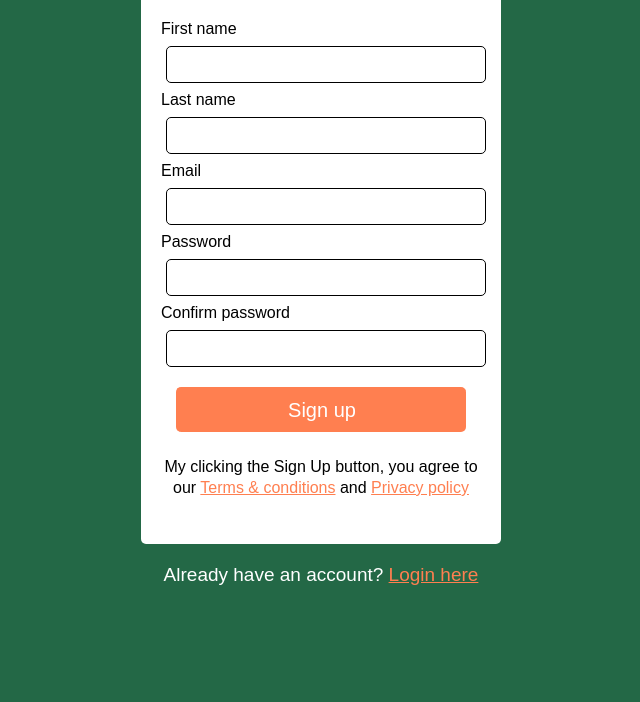
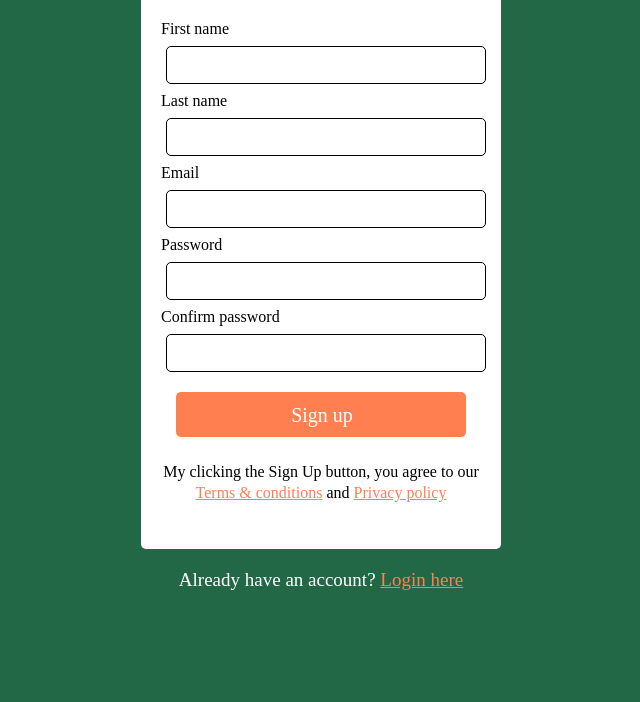
Before and after one commit to HuttunenBe/htmlcss_tasks, a plain HTML site: page 04_week/Exercise1/index.html in a window 1280 px wide. Shown: the part 148-850 px from the top of the page, without its empty margins (319-959 px from the left). Drawn offline with Linux system fonts and the light colour scheme.

Commit message:
add font

```diff
--- a/04_week/Exercise1/index.html
+++ b/04_week/Exercise1/index.html
@@ -1,11 +1,15 @@
 <!DOCTYPE html>
 <html lang="en">
 <head>
+
     <link rel="stylesheet" href="styles.css">
     <meta charset="UTF-8">
-    <meta name="viewport" content="width=device-width, initial-scale=1.0">
+    <meta name="viewport" content="width=device-width, initial-scale=1.0" >
     <title>Document</title>
 </head>
+<link rel="preconnect" href="https://fonts.googleapis.com">
+<link rel="preconnect" href="https://fonts.gstatic.com" crossorigin>
+<link href="https://fonts.googleapis.com/css2?family=Poppins:ital,wght@0,100;0,200;0,300;0,400;0,500;0,600;0,700;0,800;0,900;1,100;1,200;1,300;1,400;1,500;1,600;1,700;1,800;1,900&family=Roboto+Slab:wght@100..900&family=Roboto:ital,wght@0,100..900;1,100..900&display=swap" rel="stylesheet">
 <body>
 
     <form>
--- a/04_week/Exercise1/styles.css
+++ b/04_week/Exercise1/styles.css
@@ -2,12 +2,14 @@
   margin: 0;
   padding: 0;
   box-sizing: border-box;
+  font-family: "raleway";
 }
 
 body {
   height: 100vh;
   background-color: rgb(35 104 70);
   font-family: sans-serif;
+  font-family: "roboto";
 }
 
 .formAll {
```
Also changed, not shown: 03_week/index.html (+1 -1 lines), 2 other files.
